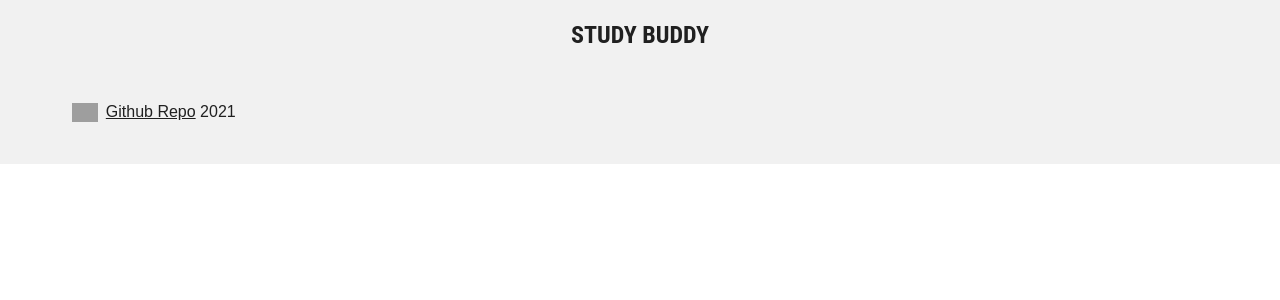
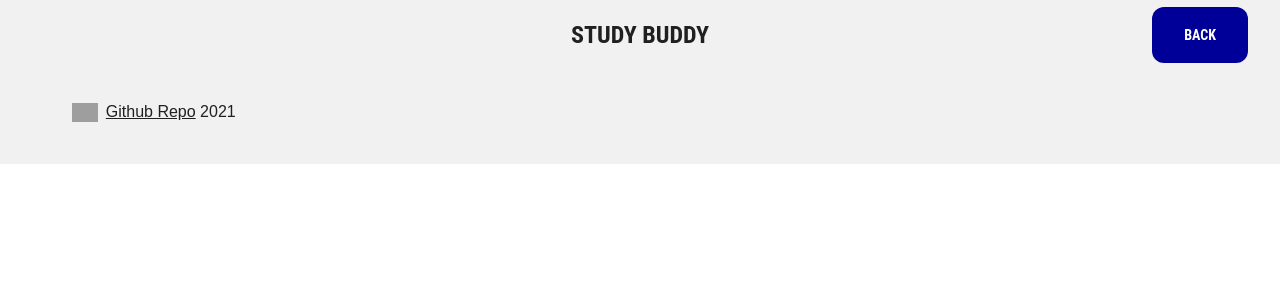
Before and after one commit to karlharfouche/projet-web, a React (Create React App) app: page /profile in a window 1280 px wide. Shown: the top 300 px of the page. Built offline with nearby package versions, Linux system fonts and the light colour scheme; grey boxes are pictures that could not be loaded; what cardon would draw is missing.

Commit message:
Add back button in profile

```diff
--- a/src/ui/modules/views/AppHeader.js
+++ b/src/ui/modules/views/AppHeader.js
@@ -68,9 +68,21 @@ function AppHeader() {
             >
               Log Out
             </Button>
-
           </Box>
-          :
+          : location.pathname === '/profile' ?
+          <Box sx={{ flex: 1, display: 'flex', flexDirection: 'row-reverse'}}>
+            <Button
+                color="secondary"
+                variant="contained"
+                size="medium"
+                component="a"
+                href="/main-view"
+                sx={{ minWidth: 50, my: 1, mx:1,  borderRadius: 3 }}
+              >
+                Back
+              </Button>
+            </Box>
+            :
           <Box sx={{ flex: 1 }} />
           }
         </Toolbar>
```
